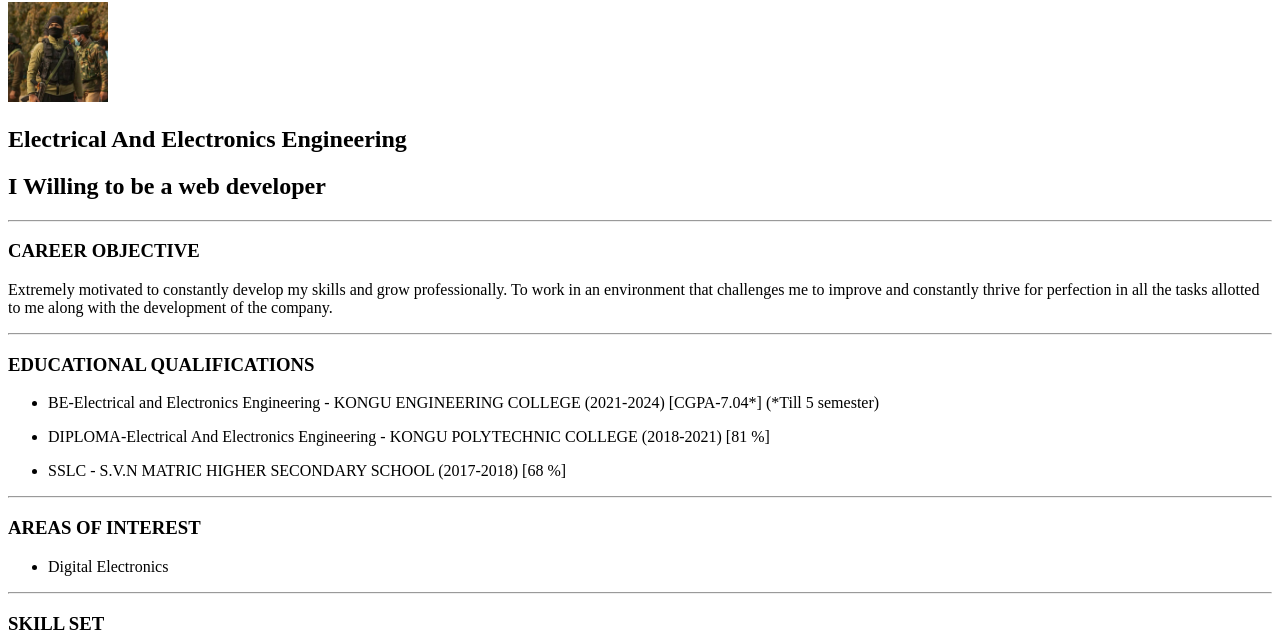
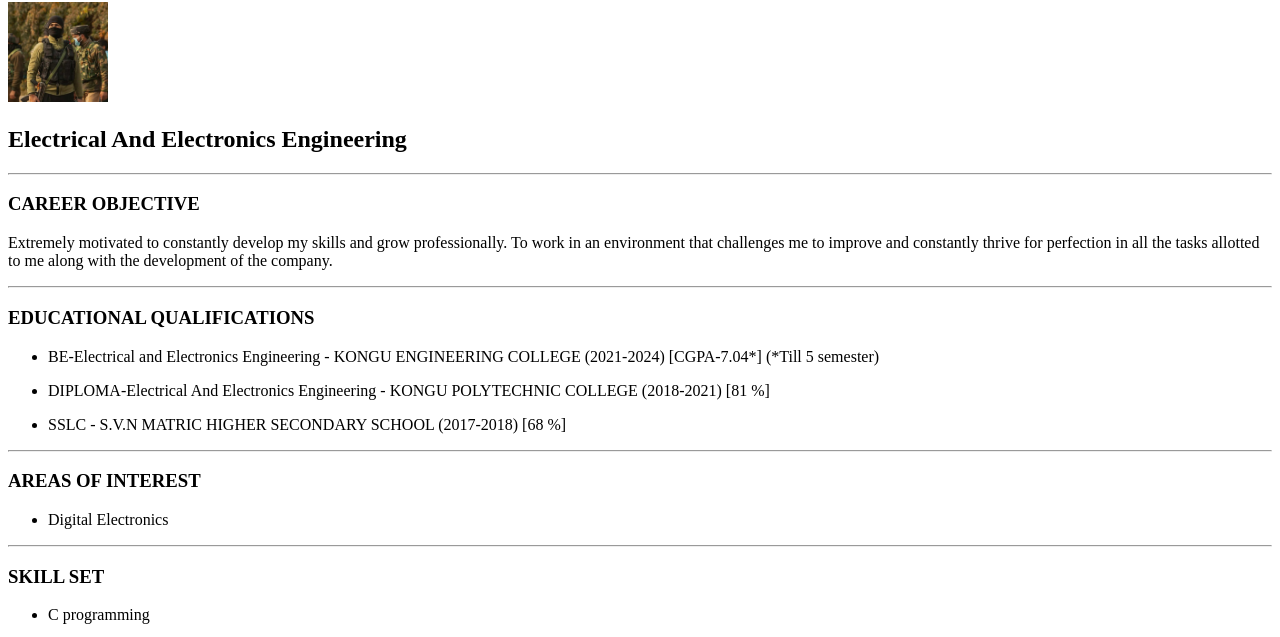
Before and after one commit to darkweb-lord/first-project, a plain HTML site: page index.html in a window 1280 px wide. Shown: the part 78-715 px from the top of the page. Drawn offline with Linux system fonts and the light colour scheme.

Commit message:
index.html

```diff
--- a/index.html
+++ b/index.html
@@ -8,7 +8,6 @@
         <h1>Shyam ganesh K S</h1>
         <img src="./image/man.png" hight="100" width="100">
         <h2>Electrical And Electronics Engineering</h2>
-        <h2>I Willing to be a web developer </h2>
         <hr/>
         <h3><b>CAREER OBJECTIVE</b></h3>
         <p>Extremely motivated to constantly develop my skills and grow professionally. To work in an environment that challenges me to improve and constantly thrive for perfection in all the tasks allotted to me along with the development of the company.</p>
```
